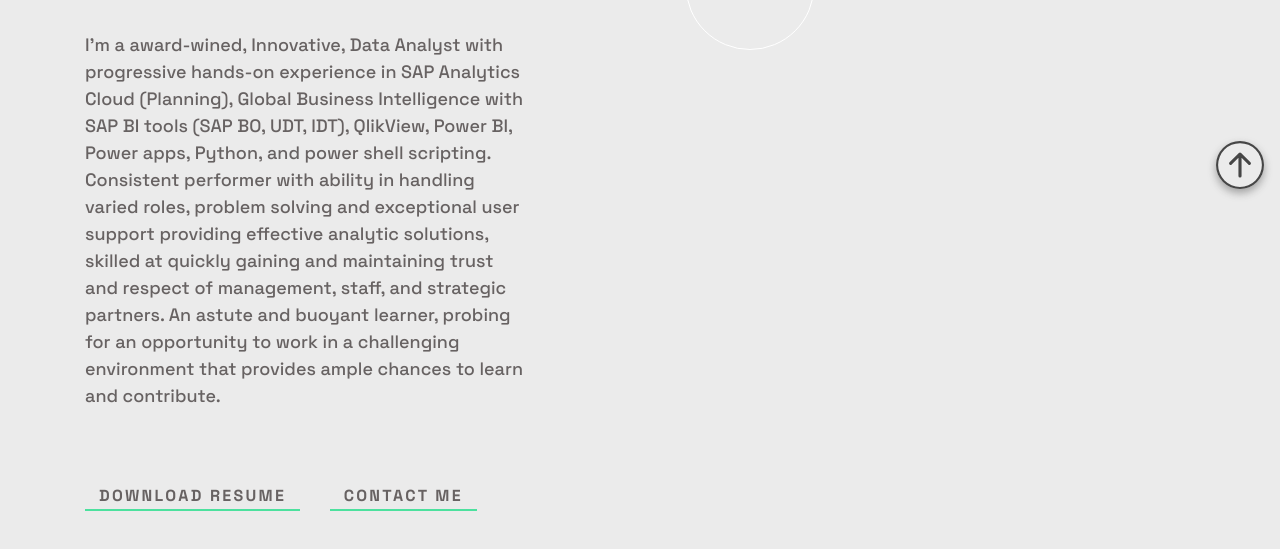
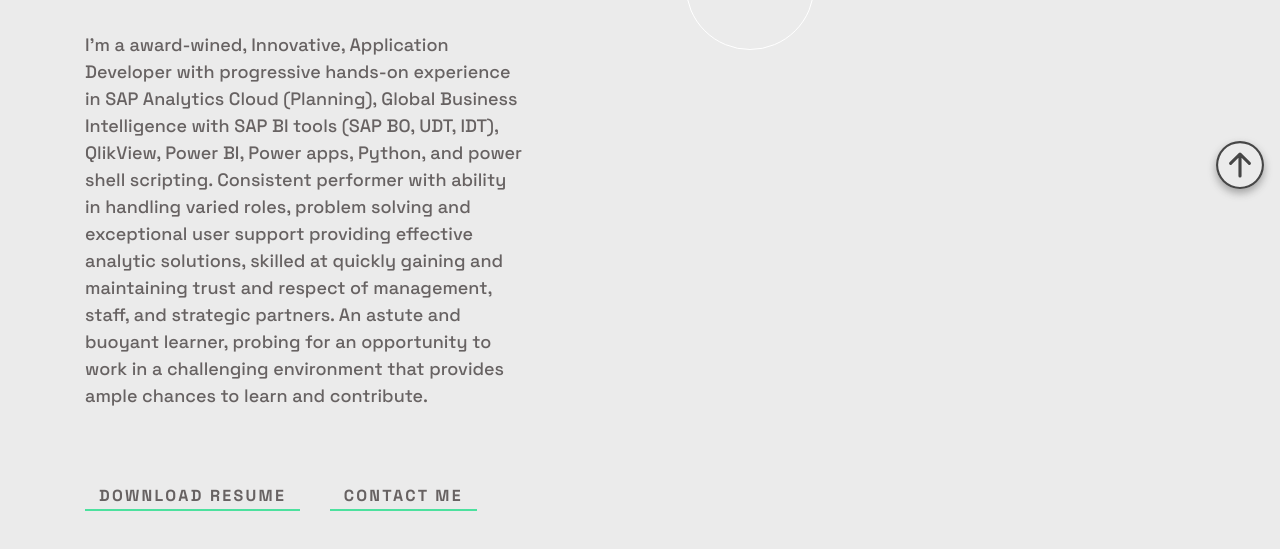
Before and after one commit to Mahalingam-G/Mahalingam-G.github.io, a plain HTML site: page index.html in a window 1280 px wide. Shown: the part 605-1154 px from the top of the page. Drawn offline with nearby package versions, Linux system fonts and the light colour scheme.

Commit message:
Update index.html

```diff
--- a/index.html
+++ b/index.html
@@ -110,7 +110,7 @@
                             I'm <span class="textdec" style="font-family: 'Itim', cursive; font-weight:300;"></span>
                         </h1>
                         <p class="hero__description">
-                            I'm a award-wined, Innovative, Data Analyst with progressive hands-on experience in SAP Analytics Cloud (Planning), Global Business Intelligence with SAP BI tools (SAP BO, UDT, IDT), QlikView, Power BI, Power apps, Python, and power shell scripting. Consistent performer with ability in handling varied roles, problem solving and exceptional user support providing effective analytic solutions, skilled at quickly gaining   and maintaining trust and respect of management, staff, and strategic partners.
+                            I'm a award-wined, Innovative, Application Developer with progressive hands-on experience in SAP Analytics Cloud (Planning), Global Business Intelligence with SAP BI tools (SAP BO, UDT, IDT), QlikView, Power BI, Power apps, Python, and power shell scripting. Consistent performer with ability in handling varied roles, problem solving and exceptional user support providing effective analytic solutions, skilled at quickly gaining   and maintaining trust and respect of management, staff, and strategic partners.
                             An astute and buoyant learner, probing for an opportunity to work in a challenging environment that provides ample chances to learn and contribute.
                         </p>
                         <a href="./assets/images/Mahalingam_Resume.pdf" title="Mahalingam_Resume" download="Mahalingam_Resume.pdf" class="hero__contact underline">Download Resume</a>
```
